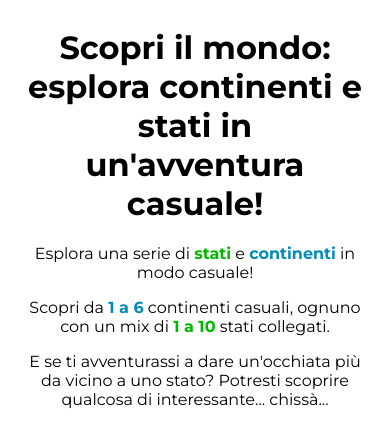
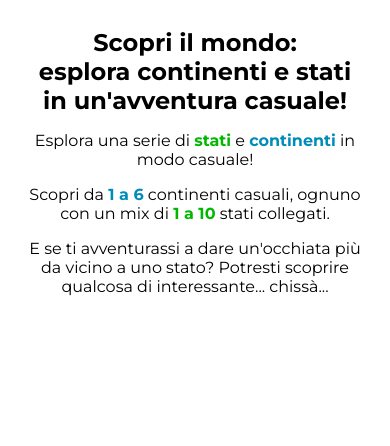
Before and after one commit to day-s-ea/CountryMenu, a plain HTML site: page index.html in a window 390 px wide. Drawn offline with Linux system fonts and the light colour scheme; no server answers.

Commit message:
CSS: size h1

```diff
--- a/style.css
+++ b/style.css
@@ -33,6 +33,12 @@ ul {
 
 .introduzione h1 {
   margin-top: 0;
+}
+
+@media only screen and (max-width: 600px) {
+  .introduzione h1 {
+    font-size: 1.5em;
+  }
 }
 
 /* Nav bar */
```
